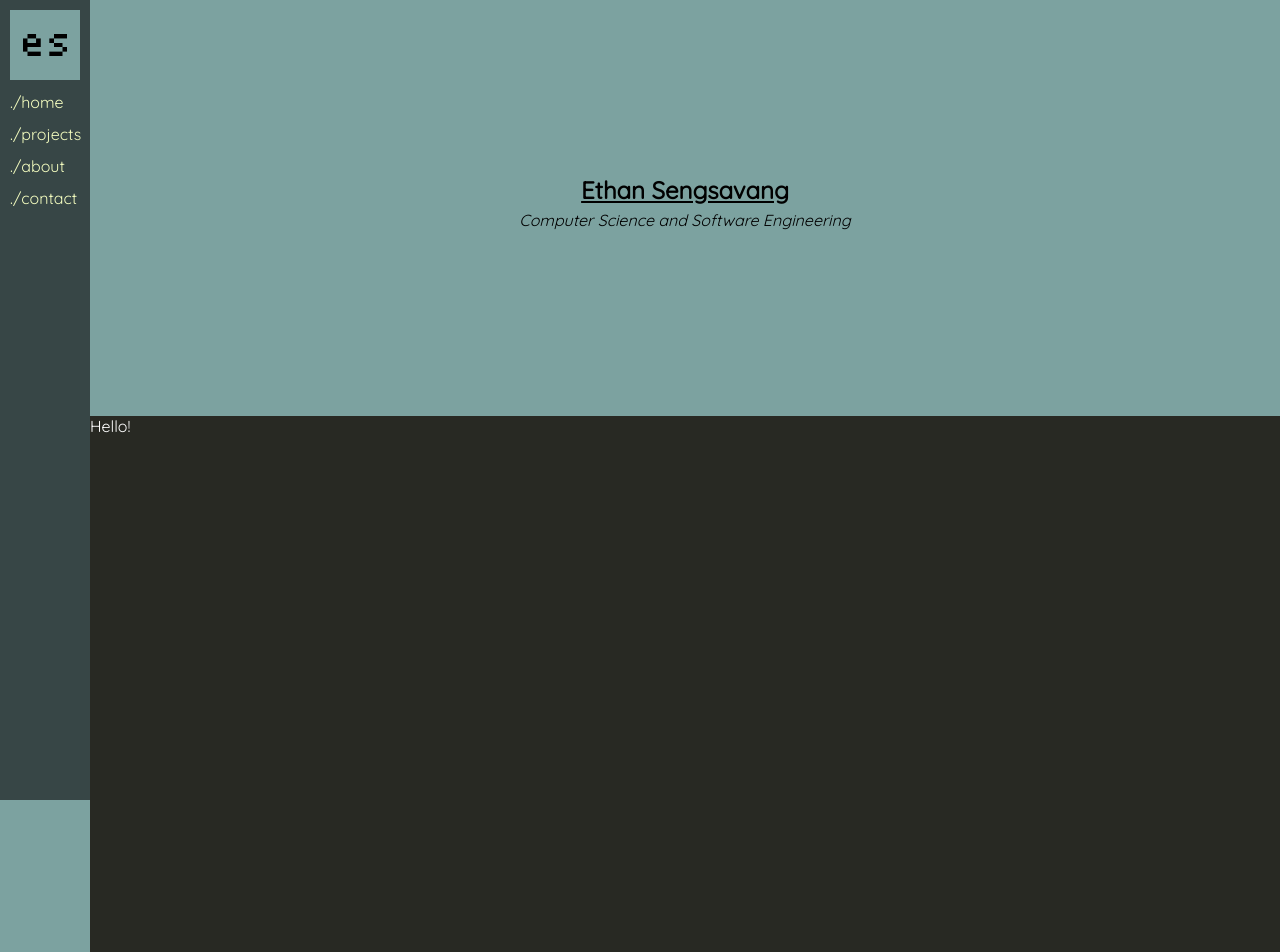
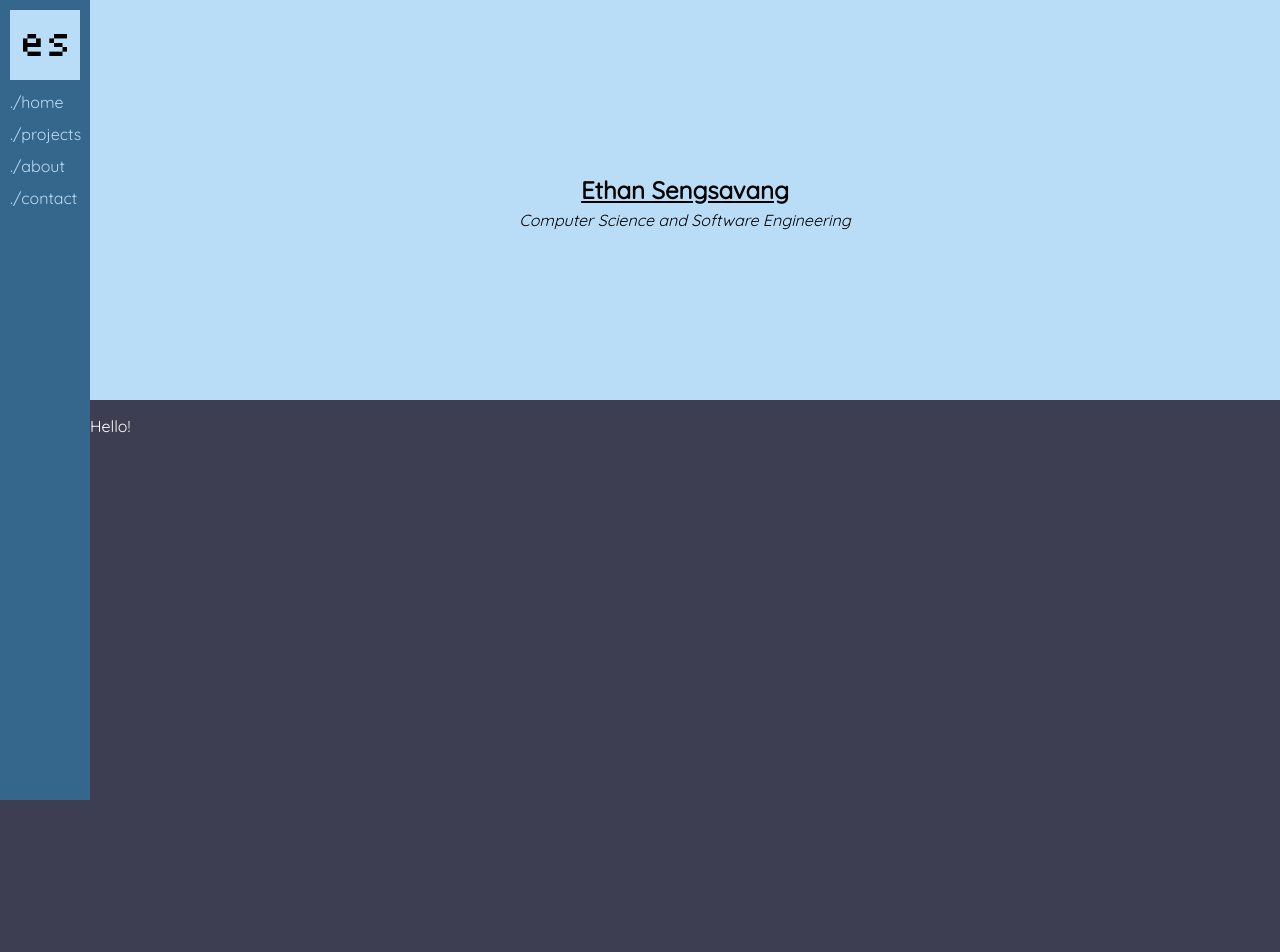
Before and after one commit to e-seng/e-seng.github.io, a plain HTML site: page index.html in a window 1280 px wide. Shown: the top 952 px of the page. Drawn offline with Linux system fonts and the light colour scheme.

Commit message:
Fixed a few style errors

```diff
--- a/css/sidebar.css
+++ b/css/sidebar.css
@@ -3,7 +3,7 @@
 	top: 0;
 	left: 0;
 	position: fixed;
-	background-color: #374646;
+	background-color: #35668B;
 	width: 90px;
 	height: 100%;
 }
@@ -17,7 +17,7 @@ sidebar (less padding and a smaller font size) */
 
 section.hanging_logo{
 	padding: 0;
-	background-color: #7CA2A0;
+	background-color: #B9DDF7;
 	height: 70px;
 	width: 70px;
 	margin: 10px;
@@ -40,11 +40,11 @@ section.hanging_logo{
 }
 
 .navigation a:link, a:visited, a:active{
-	color: #f5fec0;
+	color: #B9DDF7;
 	text-decoration: none
 }
 
 .navigation a:hover{
-	color: #D1DAA2;
+	color: #A9CDE7;
 	text-decoration: underline;
 }
--- a/css/style.css
+++ b/css/style.css
@@ -1,7 +1,7 @@
 body{
 	font-family: 'Quicksand', sans-serif;
 	margin: 0;
-	background-color: #7CA2A0;
+	background-color: #3D3E52;
 }
 
 /* -----main content----- */
@@ -10,16 +10,19 @@ div.main{
 	padding-left: 0px 15px;
 }
 
-.main section{
+section{
 	width: 100%;
 	top: 0;
+	margin: 0;
 	position: sticky;
 	position: -webkit-sticky;
 }
 
 #home{
+	background-color: #B9DDF7;
 	display: table;
 	height: 50vh;
+	color: #000;
 }
 
 div.title{
@@ -36,8 +39,9 @@ div.title h1{
 }
 
 #projects{
-	height: 100vh;
-	background-color: #282923;
+	display: block;
+	min-height: 100vh;
+	background-color: #3D3E52;
 }
 
 #projects p{
--- a/css/style_old.css
+++ b/css/style_old.css
@@ -8,6 +8,10 @@ body{
 div.main{
 	margin-left: 80px;
 	padding-left: 10px;
+}
+
+.main section{
+	height: 100vh;
 }
 
 section.title{
```
